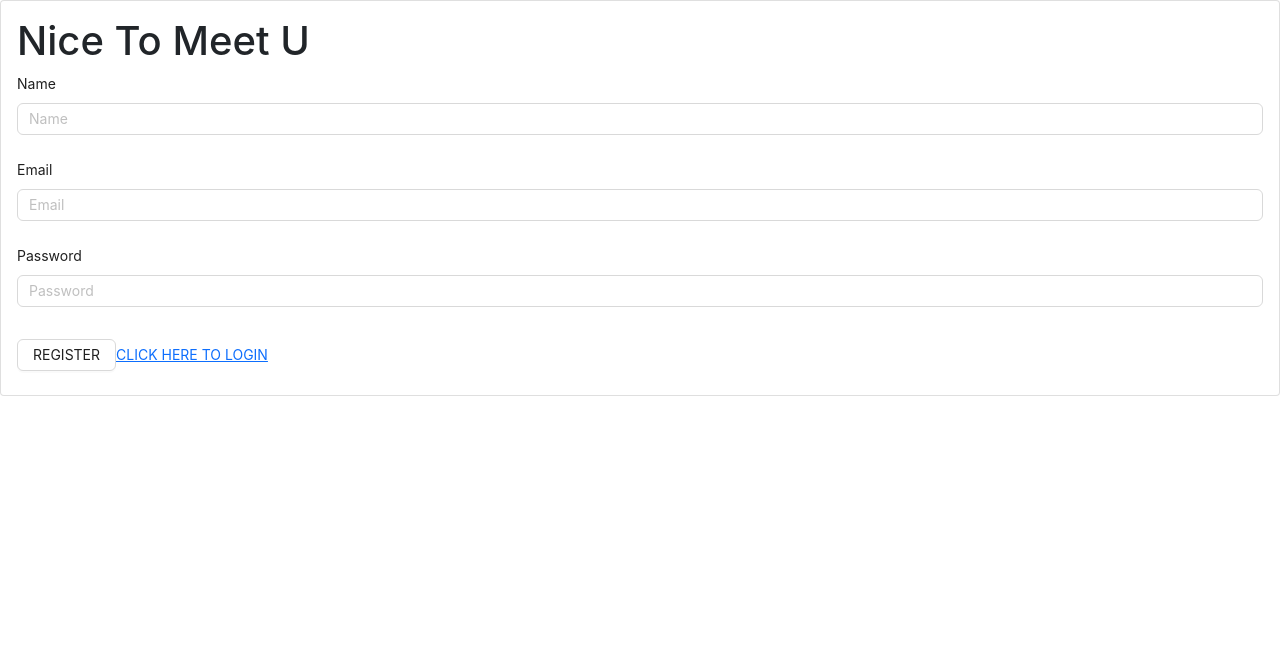
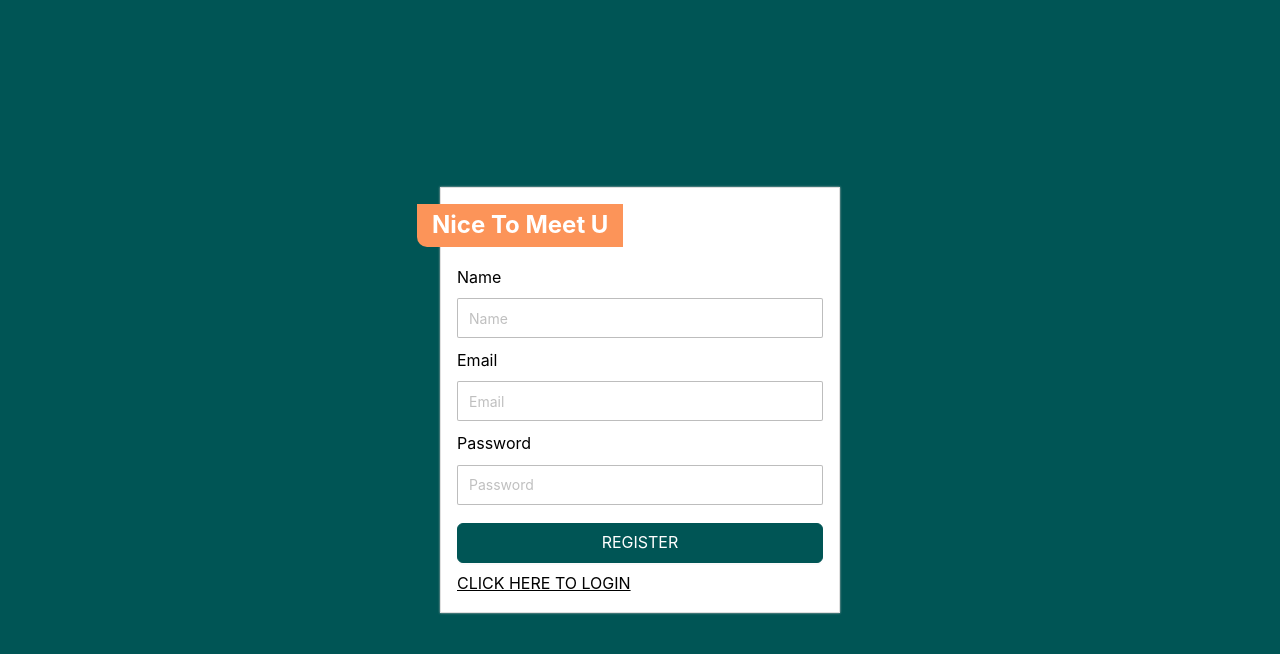
Before and after one commit to karanja-joseph/psychiatrist-booking-app, a React (Create React App) app in the folder client/: page /register in a window 1280 px wide. Shown: the top 654 px of the page. Built offline with nearby package versions, Linux system fonts and the light colour scheme.

Commit message:
modified the react index css file
Co-authored-by: Karanja Joseph josephkaranja033@gmail.com

```diff
--- a/client/src/index.css
+++ b/client/src/index.css
@@ -1,13 +1,134 @@
 body {
   margin: 0;
-  font-family: -apple-system, BlinkMacSystemFont, 'Segoe UI', 'Roboto', 'Oxygen',
-    'Ubuntu', 'Cantarell', 'Fira Sans', 'Droid Sans', 'Helvetica Neue',
+  font-family: -apple-system, BlinkMacSystemFont, "Segoe UI", "Roboto", "Oxygen",
+    "Ubuntu", "Cantarell", "Fira Sans", "Droid Sans", "Helvetica Neue",
     sans-serif;
   -webkit-font-smoothing: antialiased;
   -moz-osx-font-smoothing: grayscale;
 }
 
 code {
-  font-family: source-code-pro, Menlo, Monaco, Consolas, 'Courier New',
+  font-family: source-code-pro, Menlo, Monaco, Consolas, "Courier New",
     monospace;
 }
+
+/* antd override */
+input {
+  border-radius: 2px !important;
+  border: 1px solid rgba(128, 128, 128, 0.521) !important;
+  height: 40px !important;
+}
+input:focus,
+.ant-picker {
+  outline: none !important;
+  box-shadow: none !important;
+  border: 1px solid gray !important;
+}
+label {
+  font-size: 16px !important;
+  color: black !important;
+}
+.ant-form-item {
+  margin: 10px 0 !important;
+}
+.ant-picker-input input {
+  border: none !important;
+}
+.ant-picker {
+  border-radius: 2px !important;
+  border: 1px solid rgba(128, 128, 128, 0.521) !important;
+  height: 40px !important;
+}
+/* Common styling */
+
+.spinner-parent {
+  display: flex;
+  justify-content: center;
+  align-items: center;
+  background-color: rgba(0, 0, 0, 0.704);
+  position: fixed;
+  top: 0;
+  left: 0;
+  width: 100%;
+  height: 100%;
+  z-index: 9999;
+}
+.spinner-border {
+  width: 5rem;
+  height: 5rem;
+  color: white !important;
+}
+
+.page-title {
+  font-size: 25px;
+  color: rgba(0, 0, 0, 0.833);
+  font-weight: bold;
+}
+.card-title {
+  font-size: 22px;
+  font-weight: bold;
+  color: rgba(0, 0, 0, 0.627);
+}
+.normal-text {
+  font-size: 1rem;
+}
+.card {
+  box-shadow: 0 0 2px rgb(189, 188, 188);
+  border-radius: 0 !important;
+}
+.primary-button {
+  background-color: #005555 !important;
+  border-color: #005555 !important;
+  height: 40px !important;
+  width: 100% !important;
+  color: white !important;
+  font-size: 16px !important;
+  width: max-content !important;
+}
+.full-width-button {
+  width: 100% !important;
+}
+p {
+  color: rgba(0, 0, 0, 0.673) !important;
+  padding: 0 !important;
+  margin: 0 !important;
+}
+
+.anchor {
+  color: black !important;
+  text-decoration: underline;
+  cursor: pointer;
+  font-size: 16px !important;
+}
+.anchor:hover {
+  text-decoration: underline !important;
+}
+
+.cursor-pointer {
+  cursor: pointer;
+}
+
+/* authentication pages */
+
+.authentication {
+  height: 100vh;
+  display: flex;
+  align-items: center;
+  justify-content: center;
+  background-color: #005555;
+}
+.authentication-form {
+  width: 400px;
+}
+
+.authentication .card-title {
+  font-size: 1.5rem;
+  font-weight: bold;
+  background-color: #fc9459;
+  color: white !important;
+  max-width: max-content !important;
+  padding: 7px 15px;
+  margin-left: -40px;
+  border-bottom-left-radius: 10px;
+}
+/* for card color: #FAEDE6, inside input: #D9D9D9 */
```
